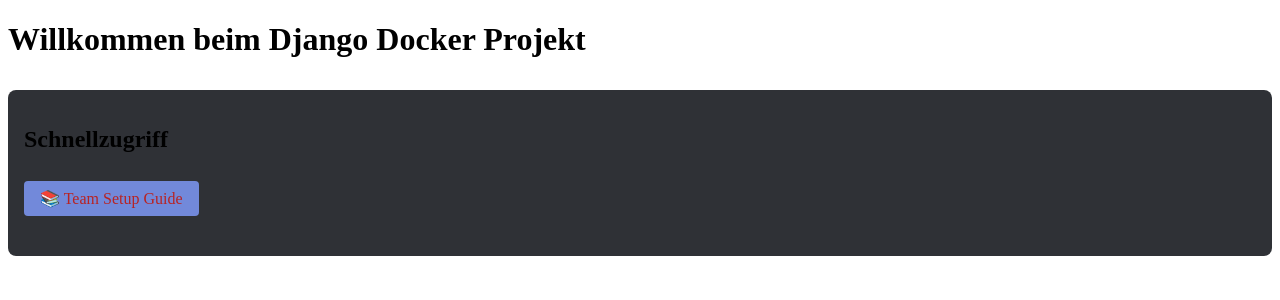
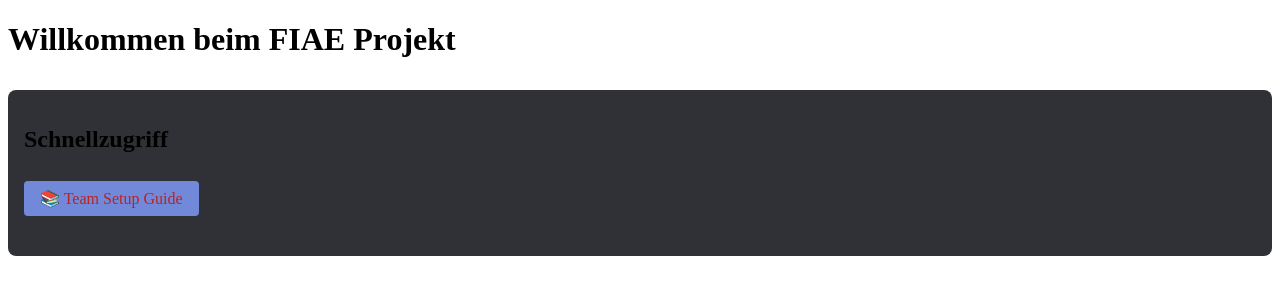
Before and after one commit to Micno/dockertest, a Django app: template core/templates/core/home.html in a window 1280 px wide. Shown: the top 300 px of the page. Run offline with Django 3.2, Linux system fonts and the light colour scheme; the template is opened without the code that fills it, so the values that code supplies are empty.

Commit message:
willkommensnachricht geändert

```diff
--- a/core/templates/core/home.html
+++ b/core/templates/core/home.html
@@ -6,7 +6,7 @@
 
 {% block content %}
 <div class="container">
-    <h1>Willkommen beim Django Docker Projekt</h1>
+    <h1>Willkommen beim FIAE Projekt</h1>
 
     <div class="quick-links">
         <h2>Schnellzugriff</h2>
```
